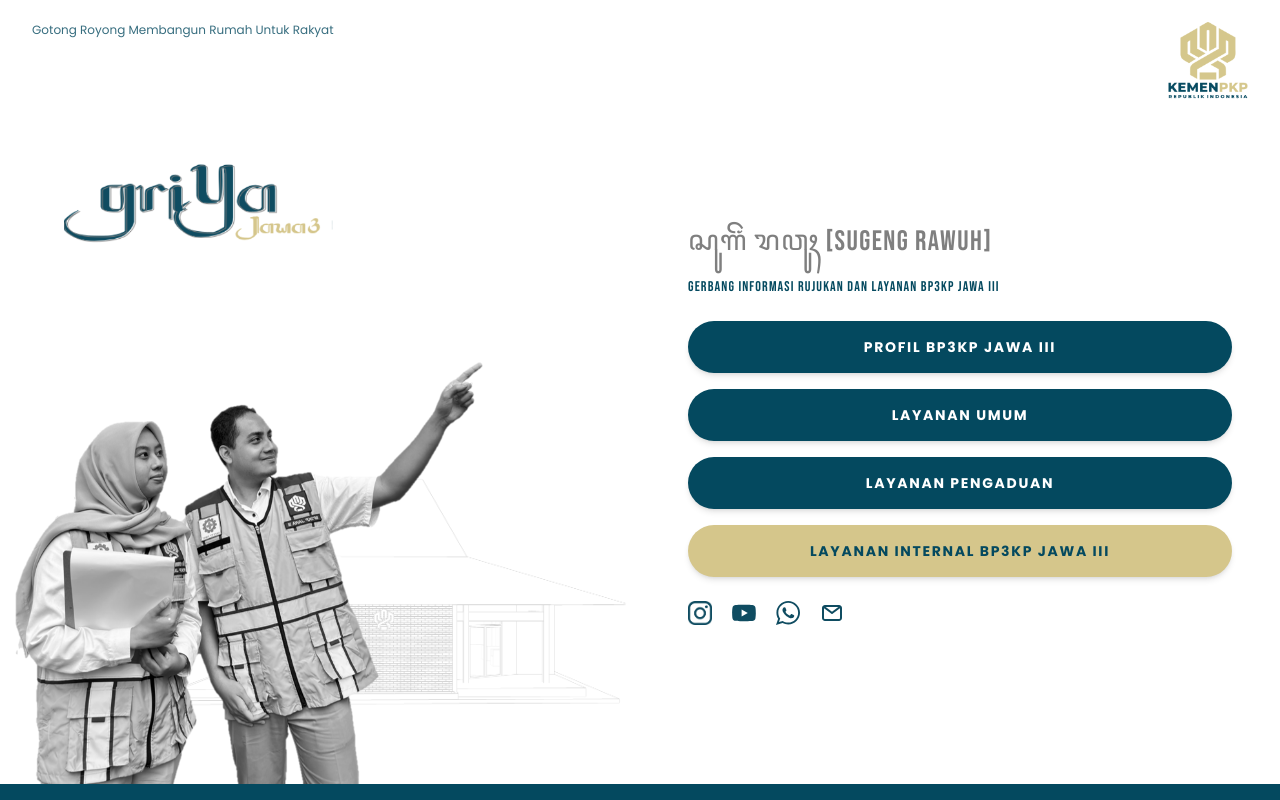
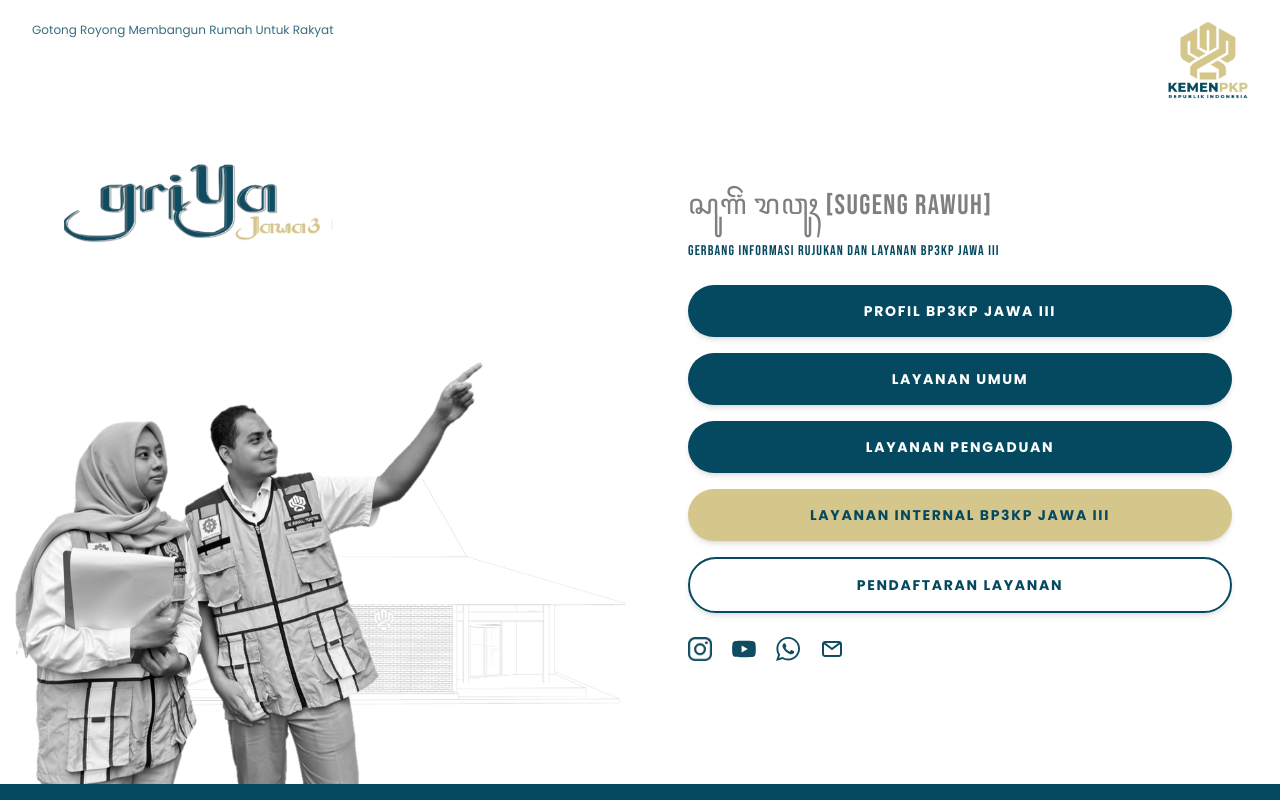
Before and after one commit to geo2004/griya-app, a Next.js app: page / in a window 1280 px wide. Built offline with nearby package versions, Linux system fonts and the light colour scheme.

Commit message:
feat: add Pendaftaran Layanan button linking to SKM app

```diff
--- a/src/app/page.tsx
+++ b/src/app/page.tsx
@@ -7,11 +7,12 @@
 
 type Page = "home" | "profil" | "layanan-umum" | "layanan-pengaduan" | "layanan-internal"
 
-const menuItems: { label: string; page: Page; gold?: boolean }[] = [
+const menuItems: { label: string; page?: Page; href?: string; gold?: boolean; outline?: boolean }[] = [
   { label: "PROFIL BP3KP JAWA III",            page: "profil" },
   { label: "LAYANAN UMUM",                     page: "layanan-umum" },
   { label: "LAYANAN PENGADUAN",                page: "layanan-pengaduan" },
   { label: "LAYANAN INTERNAL BP3KP JAWA III",  page: "layanan-internal", gold: true },
+  { label: "PENDAFTARAN LAYANAN",              href: "https://skm-bp3kpj3.vercel.app/", outline: true },
 ]
 
 const socialLinks = [
@@ -106,21 +107,28 @@
 
           {/* Menu buttons */}
           <div className="flex flex-col gap-4">
-            {menuItems.map(({ label, page: p, gold }) => (
-              <button
-                key={p}
-                onClick={() => setPage(p)}
-                className="w-full font-bold tracking-widest text-sm py-4 rounded-full transition-all hover:opacity-90 hover:scale-[1.02] active:scale-[0.99] shadow-md"
-                style={{
-                  background: gold ? "var(--pkp-gold)" : "var(--pkp-teal)",
-                  color: gold ? "var(--pkp-teal)" : "#ffffff",
-                  letterSpacing: "0.12em",
-                  fontFamily: "'Poppins', sans-serif",
-                }}
-              >
-                {label}
-              </button>
-            ))}
+            {menuItems.map(({ label, page: p, href, gold, outline }) => {
+              const cls = "w-full font-bold tracking-widest text-sm py-4 rounded-full transition-all hover:opacity-90 hover:scale-[1.02] active:scale-[0.99] shadow-md text-center"
+              const style = {
+                background: outline ? "transparent" : gold ? "var(--pkp-gold)" : "var(--pkp-teal)",
+                color: outline ? "var(--pkp-teal)" : gold ? "var(--pkp-teal)" : "#ffffff",
+                border: outline ? "2px solid var(--pkp-teal)" : "none",
+                letterSpacing: "0.12em",
+                fontFamily: "'Poppins', sans-serif",
+              }
+              if (href) {
+                return (
+                  <a key={label} href={href} target="_blank" rel="noopener noreferrer" className={cls} style={style}>
+                    {label}
+                  </a>
+                )
+              }
+              return (
+                <button key={p} onClick={() => setPage(p!)} className={cls} style={style}>
+                  {label}
+                </button>
+              )
+            })}
           </div>
 
           {/* Social media icons */}
```
